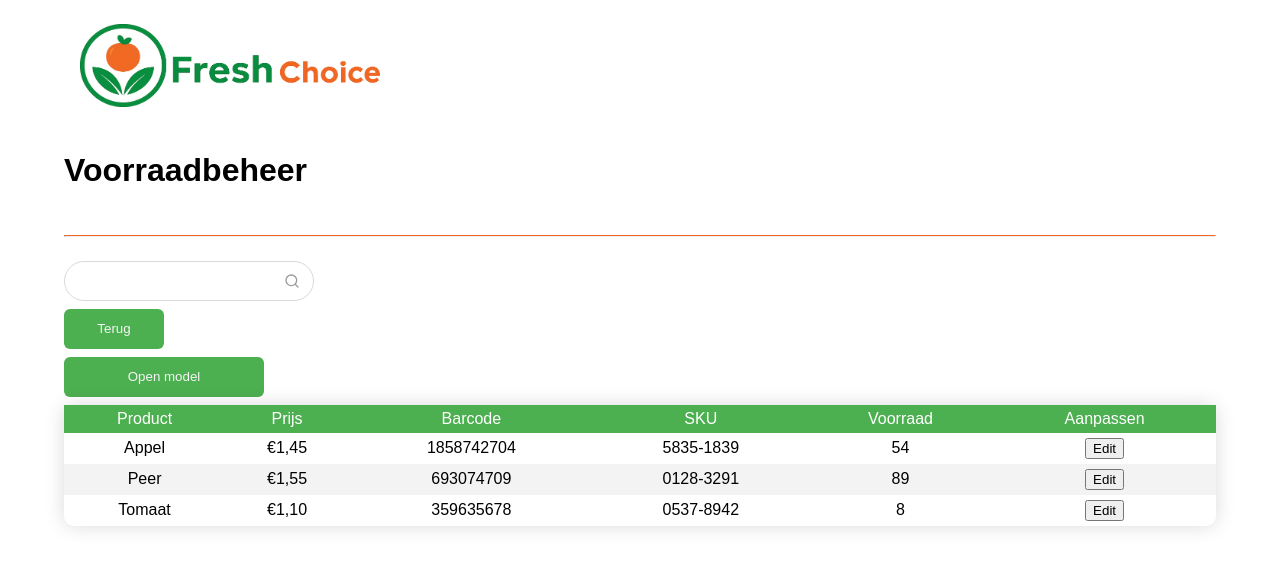
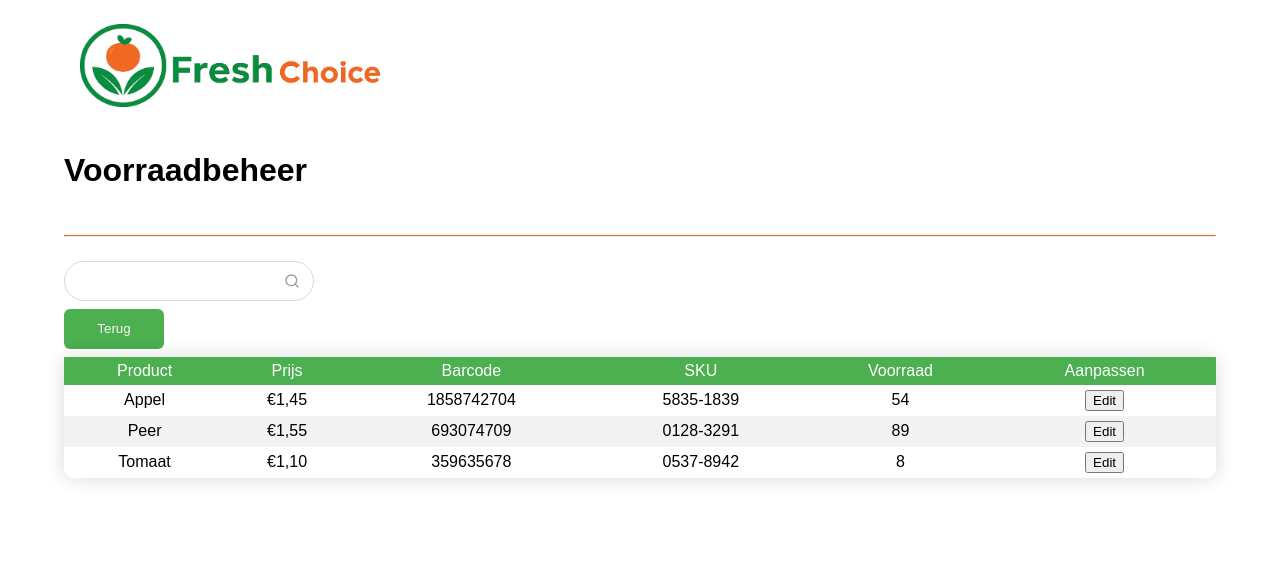
Before and after one commit to Marijn-Deijnen/FreshChoice, a React (Vite) app in the folder frontend/: page / in a window 1280 px wide. Both pictures are taken after a click on the button "Voorraadbeheer". Shown: the top 568 px of the page. Built offline with nearby package versions, Linux system fonts and the light colour scheme.

Commit message:
Removed open modal button

```diff
--- a/frontend/src/pages/Voorraad.jsx
+++ b/frontend/src/pages/Voorraad.jsx
@@ -26,7 +26,6 @@ const Voorraad = ({ setPage }) => {
       <Separator variant="vertical" />
       <SearchBox size="big" value={textValue} onChange={(e) => setTextValue(e.target.value)}/>
       <Button onClick={() => setPage("home")} size="small" label="Terug" />
-      <Button type="button" label="Open model" onClick={() => setIsModalOpen(true)} />
     <Table>
   <thead>
     <tr>
```
